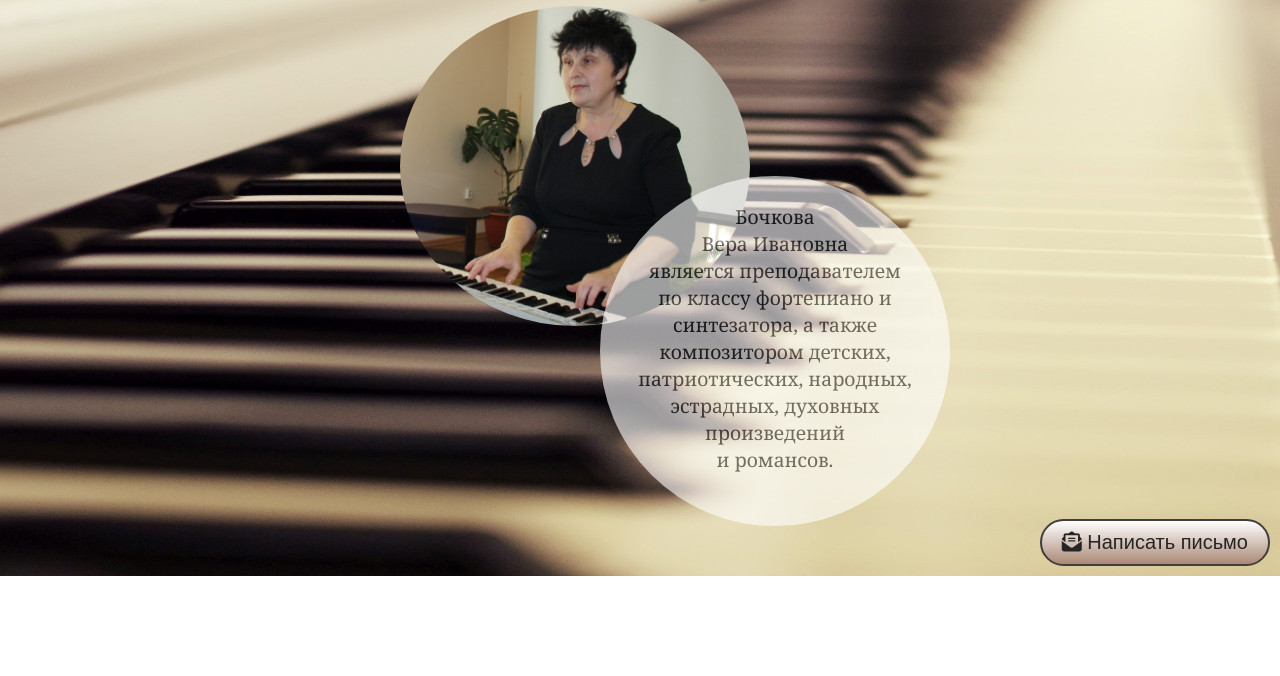
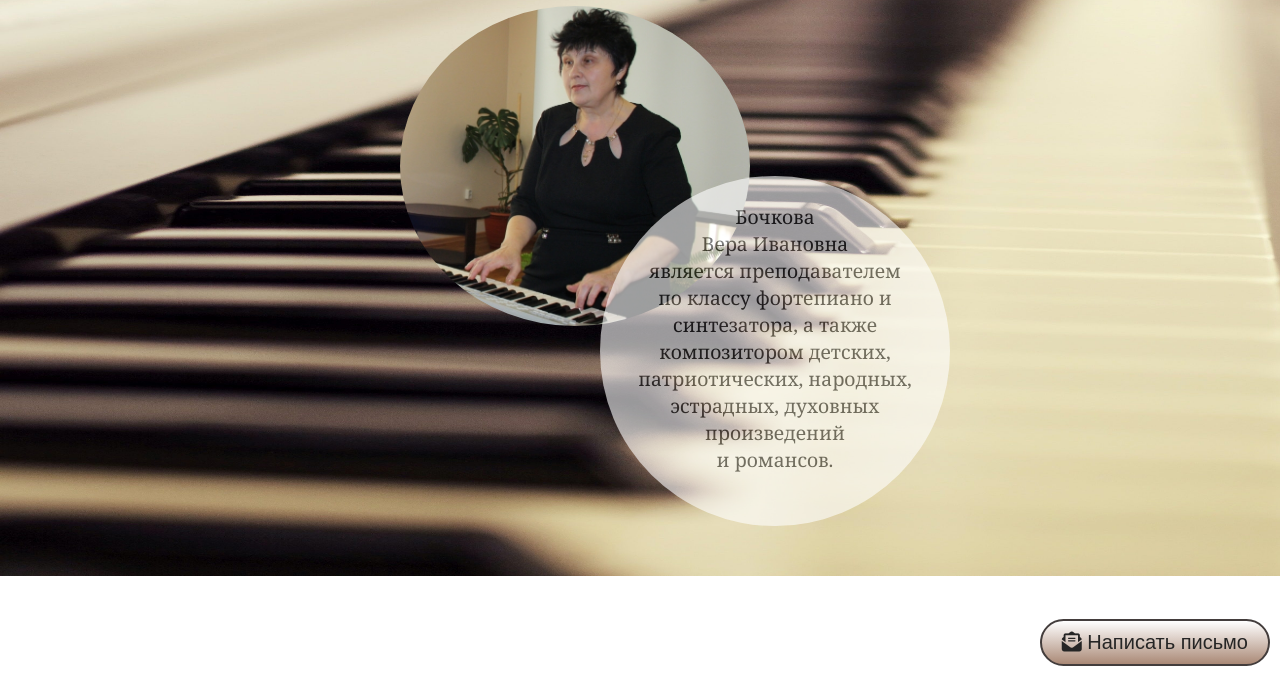
Before and after one commit to Natalya-ya/Vera_Bochkova, a plain HTML site: page index.html in a window 1280 px wide. Shown: the part 124-800 px from the top of the page. Drawn offline with Linux system fonts and the light colour scheme.

Commit message:
Update index.html

```diff
--- a/index.html
+++ b/index.html
@@ -13,7 +13,7 @@
   <link href="https://fonts.googleapis.com/css2?family=Lobster&display=swap" rel="stylesheet">
 </head>
   <body>
-    <div class="general" style="height: 700px;">
+    <div class="general" style="height: 800px;">
       <div class="first-H">Бочкова Вера Ивановна</div>
                 <div>
       <a class="btn" href="mailto:bochkova_vera1960@mail.ru"><i class="fas fa-envelope-open-text"></i> Написать письмо</a>
```
